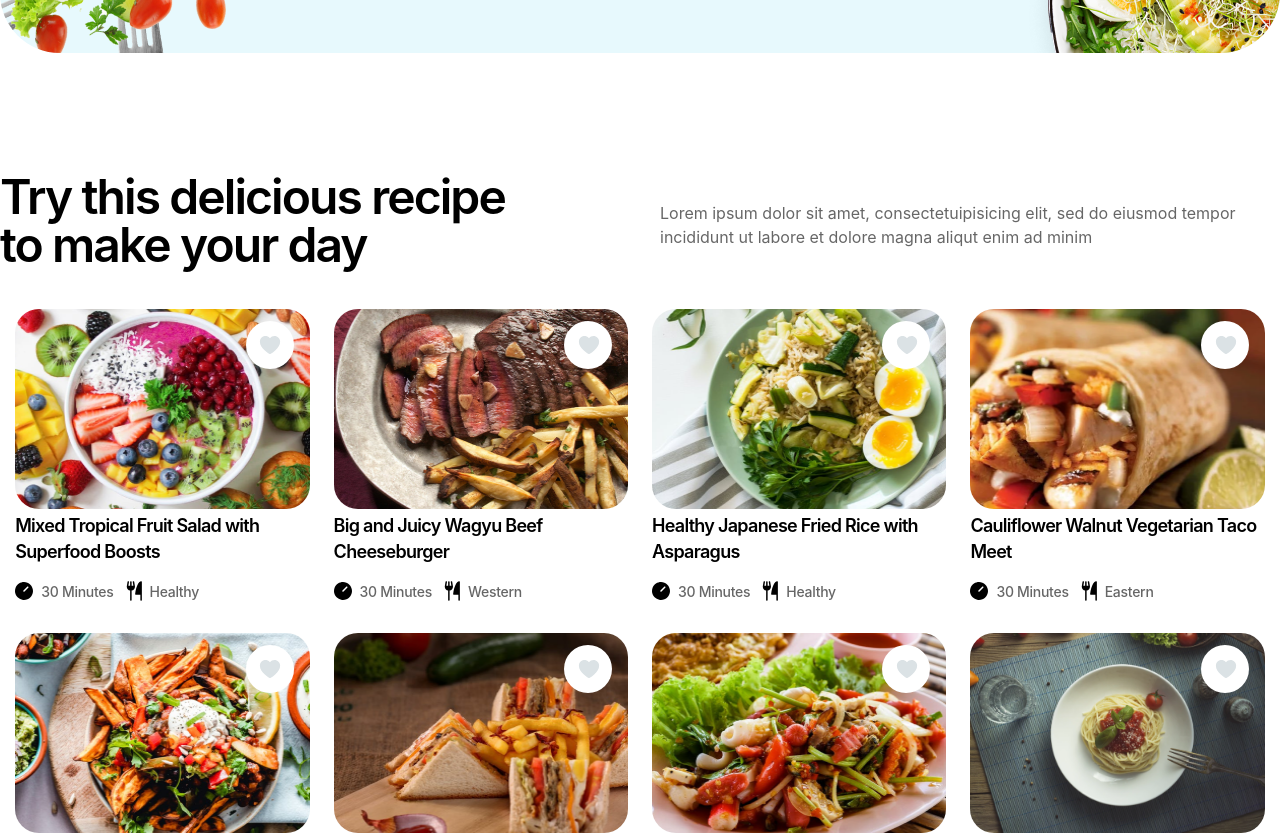
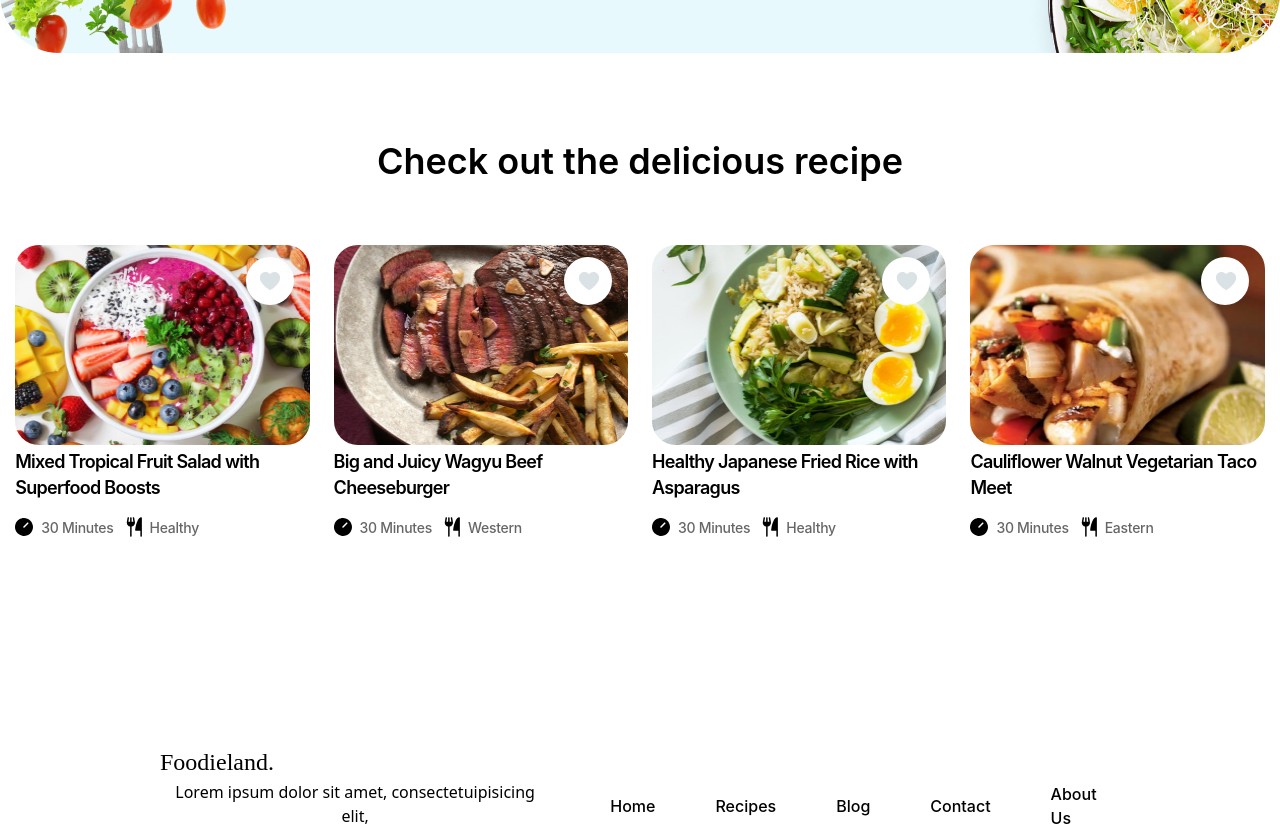
Before and after one commit to foodieland-project/foodieland-frontend, a React (Create React App) app: page /contact in a window 1280 px wide. Shown: the part 1500-2335 px from the top of the page. Built offline with nearby package versions, Linux system fonts and the light colour scheme.

Commit message:
RecommendedRecipes replaced in Contact Page.

```diff
--- a/src/components/Pages/contact/index.jsx
+++ b/src/components/Pages/contact/index.jsx
@@ -1,16 +1,19 @@
-import React from 'react'
-import ContactSection from '../../BasicComponents/contact/index';
-import SubscribeCard from '../../BasicComponents/subscribeCard/index';
-import MoreRecipe from '../../BasicComponents/moreRecipe/index';
+import React from "react";
+import ContactSection from "../../BasicComponents/contact/index";
+import SubscribeCard from "../../BasicComponents/subscribeCard/index";
+import RecommendedRecipes from "../../BasicComponents/recommendedRecipes/index";
 
 const Contact = () => {
   return (
-      <>
+    <>
       <ContactSection />
       <SubscribeCard />
-      <MoreRecipe />
-      </>
-  )
-}
+      <RecommendedRecipes
+        title={"Check out the delicious recipe "}
+        length={4}
+      />
+    </>
+  );
+};
 
-export default Contact
+export default Contact;
```
